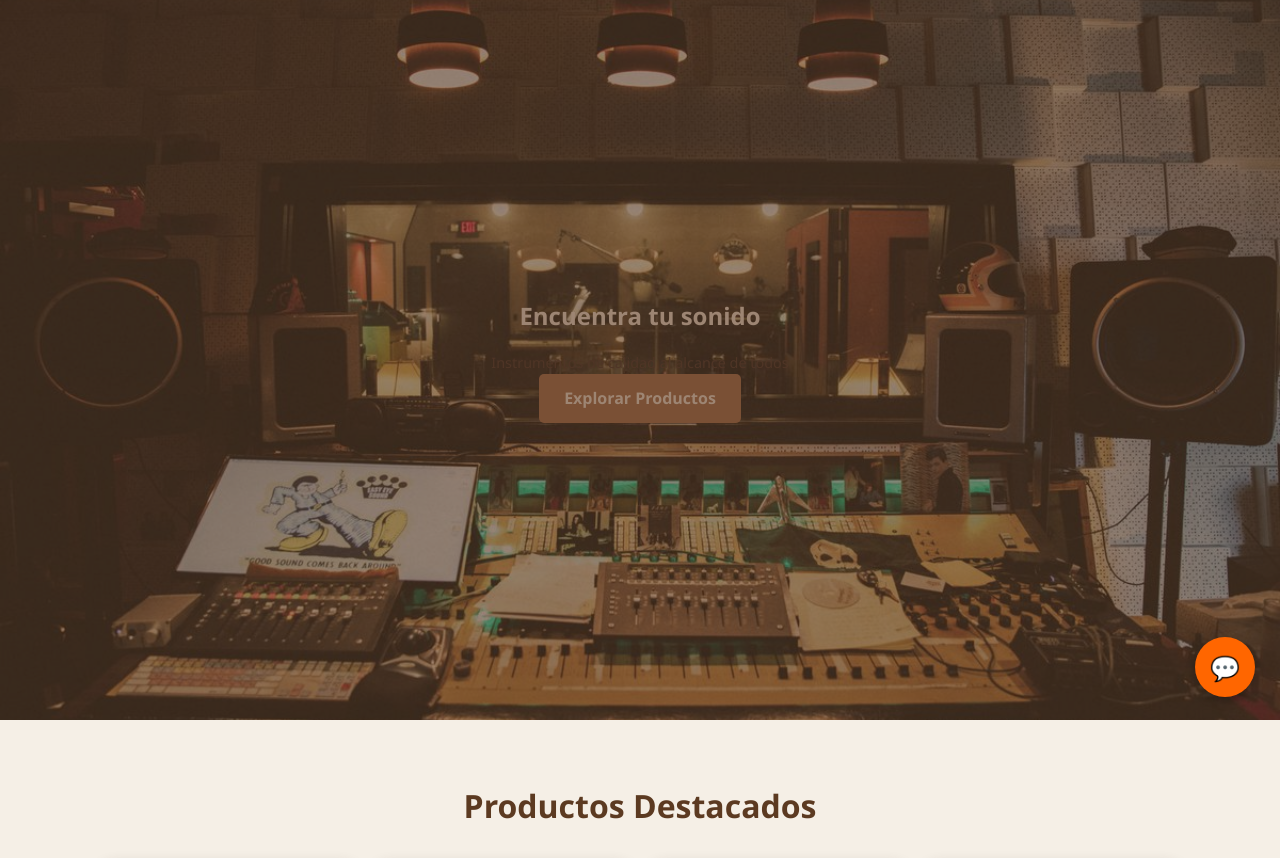
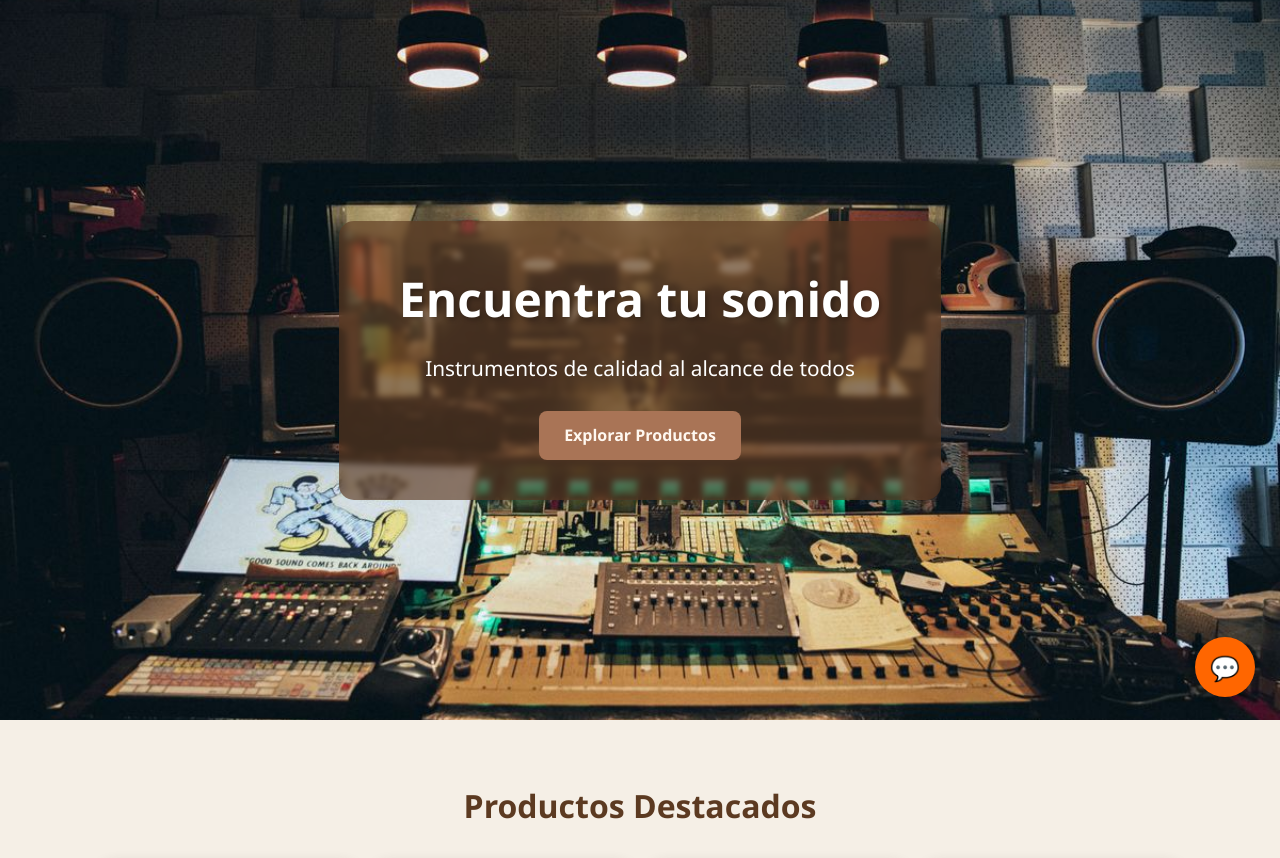
Before and after one commit to Asatoth666/Instrumentos-MX, a PHP site: page /InstrumentosMX/index.html in a window 1280 px wide. Shown: the part 78-936 px from the top of the page. Run offline with PHP 8.4, Linux system fonts and the light colour scheme.

Commit message:
Update style.css

```diff
--- a/css/style.css
+++ b/css/style.css
@@ -50,39 +50,37 @@ header nav a:hover {
 /* Hero */
 .hero {
   height: 90vh;
-    background: url("../img/hero.jpg") center/cover no-repeat;
+  background-size: cover;
+  background-position: center;
+  background-repeat: no-repeat;
+  position: relative;
+  transition: background-image 1.5s ease-in-out; /* Transición suave */
   display: flex;
   justify-content: center;
   align-items: center;
-    text-align: center;
-    color: #FFF8F0;
-    position: relative;
 }
 
-.hero::after {
-    content: "";
-    position: absolute;
-    top: 0;
-    left: 0;
-    width: 100%;
-    height: 100%;
-    background: rgba(92, 58, 33, 0.6); /* filtro marrón oscuro */
+/* Cuadro semitransparente del texto */
+.hero-content {
+  background: rgba(92, 58, 33, 0.65); /* Café semitransparente */
+  color: #ffffff;
+  text-align: center;
+  padding: 40px 60px;
+  border-radius: 15px;
+  backdrop-filter: blur(3px);
 }
 
-.hero-text {
-    position: relative;
-    z-index: 1;
+.hero-content h1 {
+  font-size: 3em;
+  margin-bottom: 15px;
+  font-weight: bold;
+  text-shadow: 2px 2px 5px rgba(0, 0, 0, 0.3);
 }
 
-.hero-text h1 {
-    font-size: 3em;
-    margin-bottom: 15px;
-}
-
-.hero-text p {
-    margin-bottom: 20px;
-    font-size: 1.2em;
-    color: #F5EFE6;
+.hero-content p {
+  font-size: 1.3em;
+  margin-bottom: 25px;
+  color: #fff;
 }
 
 .btn {
@@ -91,14 +89,16 @@ header nav a:hover {
   background: #A97456;
   color: #FFF8F0;
   text-decoration: none;
-    border-radius: 5px;
+  border-radius: 8px;
   font-weight: bold;
-    transition: 0.3s;
+  transition: background 0.3s, transform 0.2s;
 }
 
 .btn:hover {
   background: #D2A679;
+  transform: scale(1.05);
 }
+
 
 /* Sección destacados */
 .destacados {
```
Lines whose indentation alone changed are shown as unchanged.
